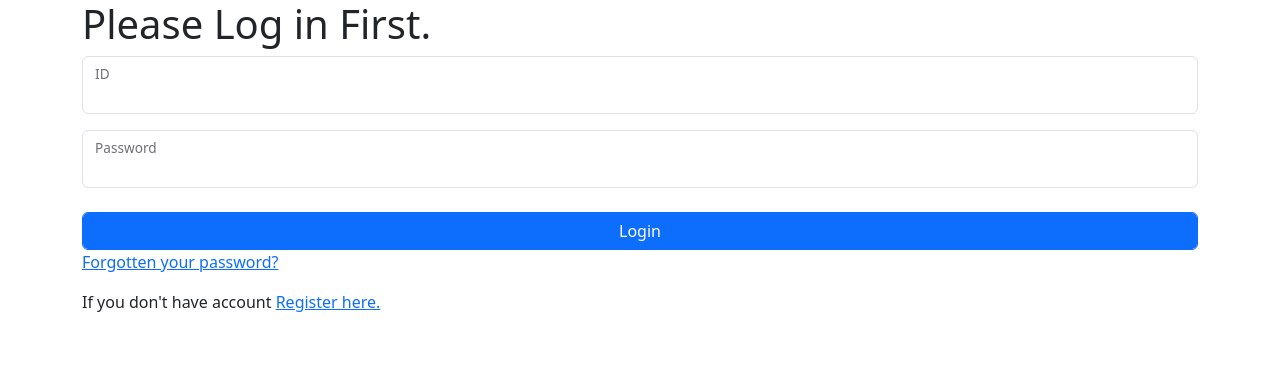
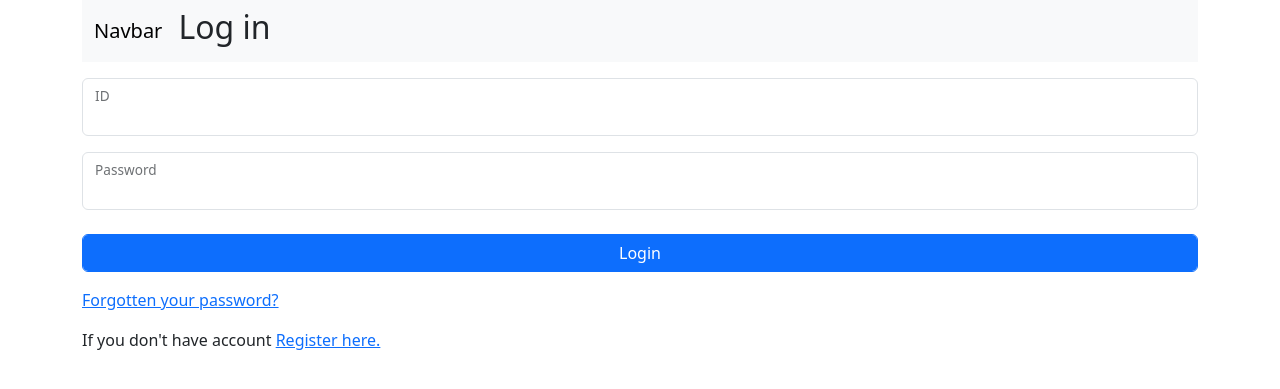
Before and after one commit to 98Taek/TodoProject, a Django app: page / in a window 1280 px wide. Shown: the top 389 px of the page. Run offline with Django 4.2, Linux system fonts and the light colour scheme.

Commit message:
navbar 스타일

```diff
--- a/account/templates/registration/login.html
+++ b/account/templates/registration/login.html
@@ -3,7 +3,7 @@
 {% block title %}Login{% endblock title %}
 
 {% block content %}
-    <form action="" method="post">
+    <form action="" method="post" class="mt-3">
         <div class="form-floating mb-3">
             {{ form.username }}
             <label for="floatingInput">ID</label>
@@ -16,7 +16,7 @@
         <input type="submit" value="Login" class="form-floating form-control btn btn-primary">
         {% csrf_token %}
     </form>
-    <p>
+    <p class="mt-3">
         <a href="{% url 'password_reset' %}">Forgotten your password?</a>
     </p>
     <p>
--- a/templates/base.html
+++ b/templates/base.html
@@ -10,15 +10,32 @@
           integrity="sha384-4bw+/aepP/YC94hEpVNVgiZdgIC5+VKNBQNGCHeKRQN+PtmoHDEXuppvnDJzQIu9" crossorigin="anonymous">
 </head>
 <body class="container">
-{% if request.user.is_authenticated %}
-    <h1><a href="{% url 'task:home' %}">Home</a></h1>
-    <a href="{% url 'logout' %}">Logout</a>
-    <p>
-        If you want to change password, <a href="{% url 'password_change' %}">click here.</a>
-    </p>
-{% else %}
-    <h1>Please Log in First.</h1>
-{% endif %}
+<nav class="navbar navbar-expand-lg bg-body-tertiary">
+    <div class="container-fluid">
+        <a href="#" class="navbar-brand">Navbar</a>
+        <button class="navbar-toggler" type="button" data-bs-toggle="collapse" data-bs-target="#navbarNav"
+                aria-controls="navbarNav" aria-expanded="false" aria-label="Toggle navigation">
+            <span class="navbar-toggler-icon"></span>
+        </button>
+        <div class="collapse navbar-collapse" id="navbarNav">
+            <ul class="navbar-nav">
+                {% if request.user.is_authenticated %}
+                    <li class="nav-item">
+                        <a href="{% url 'task:home' %}" class="nav-link active" aria-current="page">Home</a>
+                    </li>
+                    <li class="nav-item">
+                        <a href="{% url 'password_change' %}" class="nav-link active">Password Change</a>
+                    </li>
+                    <li class="nav-item">
+                        <a href="{% url 'logout' %}" class="nav-link active">Logout</a>
+                    </li>
+                {% else %}
+                    <li class="justify-content-center"><h2>Log in</h2></li>
+                {% endif %}
+            </ul>
+        </div>
+    </div>
+</nav>
 {% block content %}
 {% endblock content %}
 
```
